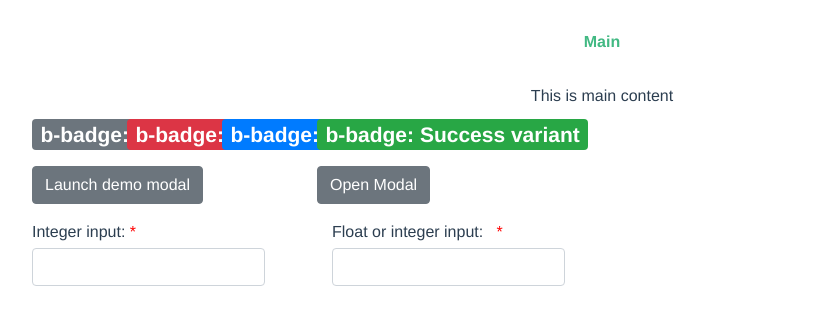
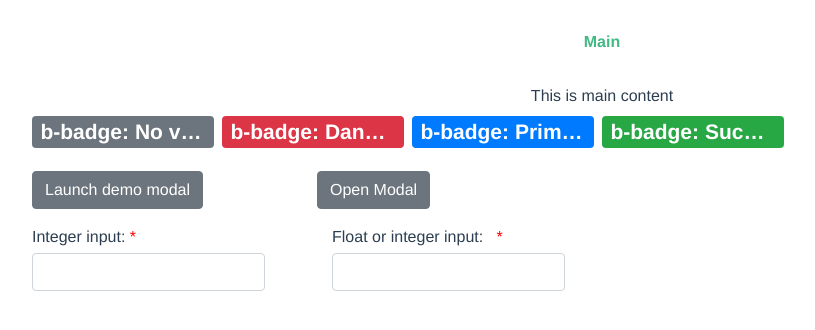
Before and after one commit to bookgvi/authvuelidate, a Vue app: page / in a window 1280 px wide. Shown: the top 330 px of the page, without its empty margins (38-853 px from the left). Built offline with nearby package versions, Linux system fonts and the light colour scheme.

Commit message:
text-truncate - класс для контента внутри флексов (остается внутри). Клик на баджиках, v-b-tooltip

```diff
--- a/src/components/Login/index.vue
+++ b/src/components/Login/index.vue
@@ -1,17 +1,17 @@
 <template>
   <b-container class="testing">
     <b-row class="mt-2">
-      <b-col cols="1" class="py-0 pl-0">
-        <h3><b-badge>b-badge: No variant</b-badge></h3>
+      <b-col cols="2" class="pr-2 pl-0">
+        <h3><b-badge v-b-tooltip.hover title="bv-modal - click" @click="$bvModal.show('bv-modal-example')" class="text-truncate w-100" style="cursor: pointer;">b-badge: No variant</b-badge></h3>
       </b-col>
-      <b-col cols="1" class="py-0 pl-0">
-        <h3><b-badge variant="danger">b-badge: Danger variant</b-badge></h3>
+      <b-col cols="2" class="pr-2 pl-0">
+        <h3><b-badge title="modal - click" @click="$bvModal.show('modal-1')" class="text-truncate w-100" variant="danger" style="cursor: pointer;">b-badge: Danger variant</b-badge></h3>
       </b-col>
-      <b-col cols="1" class="py-0 pl-0">
-        <h3><b-badge variant="primary">b-badge: Primary variant</b-badge></h3>
+      <b-col cols="2" class="pr-2 pl-0">
+        <h3><b-badge @click="$bvModal.show('modal-1')" class="text-truncate w-100" variant="primary" style="cursor: pointer;">b-badge: Primary variant</b-badge></h3>
       </b-col>
-      <b-col cols="1" class="py-0 pl-0">
-        <h3><b-badge variant="success">b-badge: Success variant</b-badge></h3>
+      <b-col cols="2" class="pr-2 pl-0">
+        <h3><b-badge @click="$bvModal.show('modal-1')" class="text-truncate w-100" variant="success" style="cursor: pointer;">b-badge: Success variant</b-badge></h3>
       </b-col>
     </b-row>
     <b-row align-h="start" class="mt-2">
```
